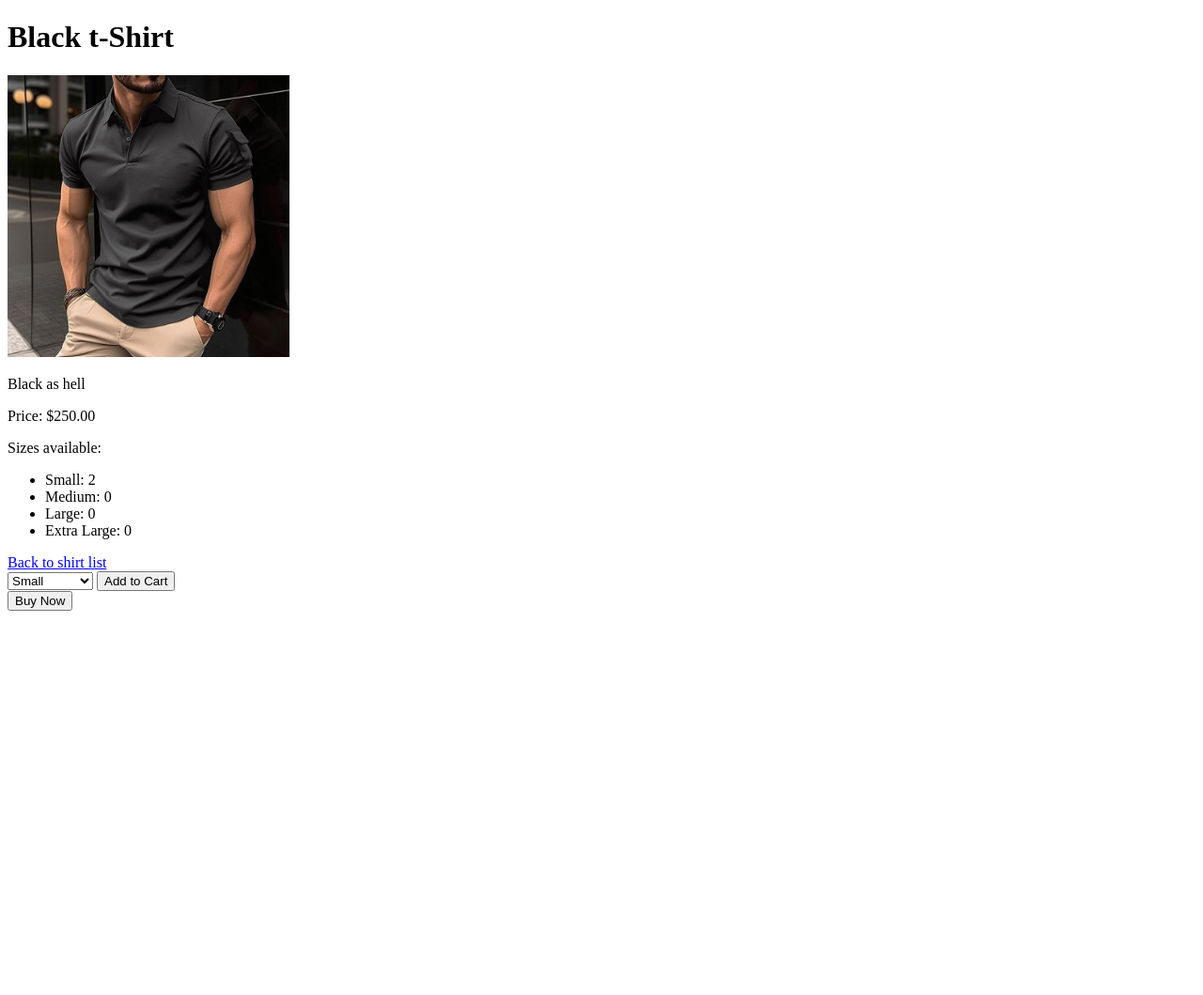
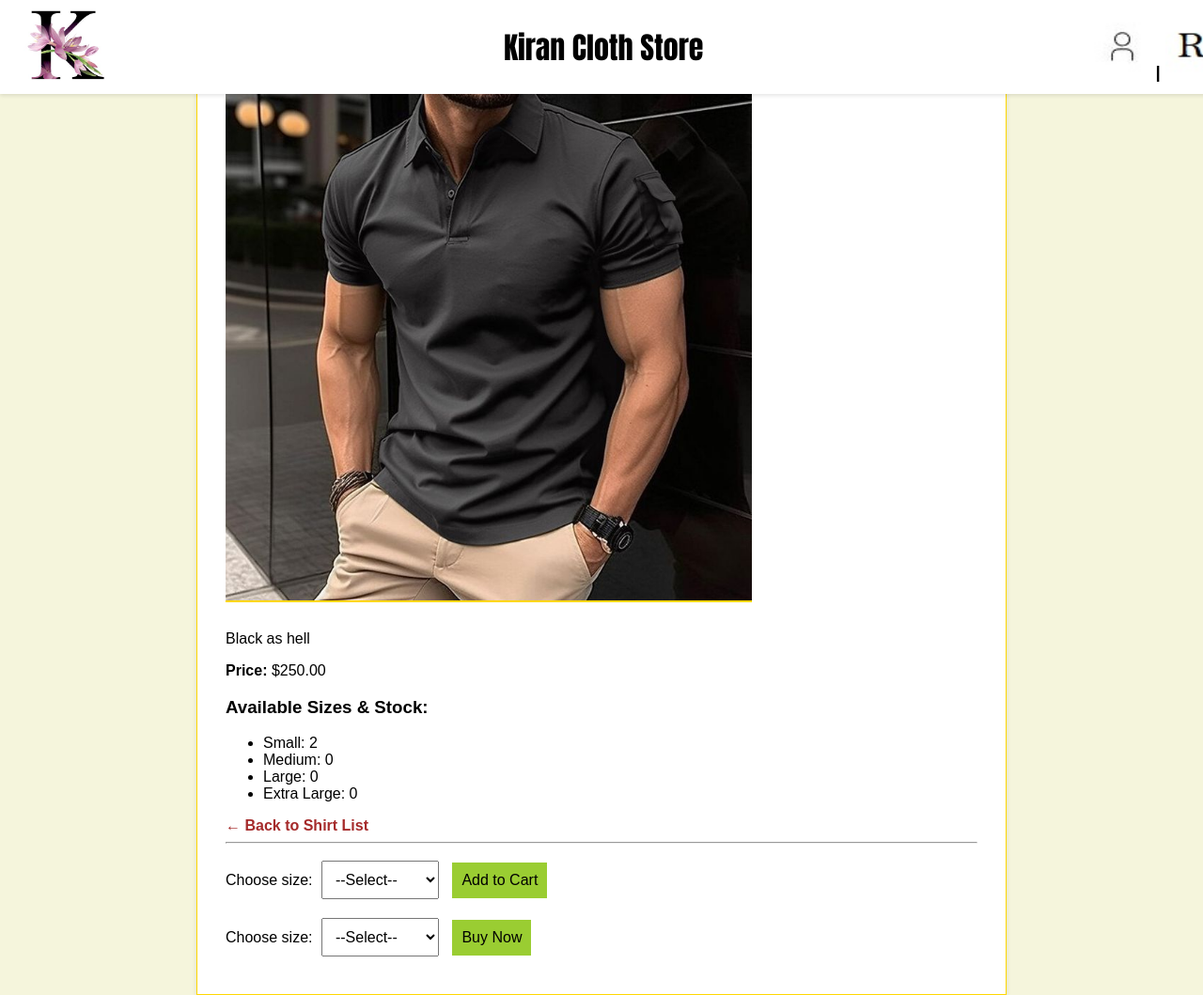
Before and after one commit to kiranbabu-pedda/cloth-store, a Django app: page /shirt/9/ in a window 1280 px wide. Shown: the whole page at 94% size. Before the commit the page ends 650 px from the top, so only its background shows below. Run offline with Django 5.2, Linux system fonts and the light colour scheme; data comes from the database, SQL or seed files in the repository.

Commit message:
Update description.html

```diff
--- a/myapp/templates/myapp/description.html
+++ b/myapp/templates/myapp/description.html
@@ -2,23 +2,130 @@
 <html>
 <head>
     <title>{{ shirt.name }}</title>
+    {% load static %}
+    <style>
+        body {
+            text-align: center;
+            background-color: beige;
+            color: black;
+            margin: 0;
+            padding: 0;
+            font-family: Arial, sans-serif;
+        }
+        .header {
+            position: fixed;
+            top: 0;
+            width: 100%;
+            height: 100px;
+            background-color: white;
+            z-index: 1000;
+            box-shadow: 0 2px 4px rgba(0, 0, 0, 0.1);
+            display: flex;
+            align-items: center;
+            justify-content: space-between;
+            padding: 0 20px;
+        }
+        .header img {
+            width: 100px;
+            height: 100px;
+        }
+        .header h1 {
+            margin: 0;
+            flex: 1;
+            text-align: center;
+            font-family: Impact, Haettenschweiler, 'Arial Narrow Bold', sans-serif;
+        }
+        .header h3 {
+            margin: 0;
+            flex: 0.13;
+            text-align: left;
+        }
+        .content {
+            padding-top: 120px;
+            max-width: 800px;
+            margin: auto;
+            text-align: left;
+            background-color: white;
+            padding: 30px;
+            border: 1px solid gold;
+            box-shadow: 0 2px 5px rgba(0,0,0,0.1);
+        }
+        .content img {
+            max-width: 70%;
+            height: auto;
+            border-bottom: 2px solid gold;
+            margin-bottom: 10px;
+        }
+        .content h2 {
+            margin-top: 0;
+        }
+        select, button {
+            padding: 10px;
+            font-size: 16px;
+            margin: 10px 5px;
+            cursor: pointer;
+        }
+        button {
+            background-color: yellowgreen;
+            border: none;
+        }
+        a {
+            text-decoration: none;
+            color: brown;
+            font-weight: bold;
+        }
+        a:hover {
+            text-decoration: underline;
+        }
+    </style>
 </head>
+
 <body>
-    <h1>{{ shirt.name }}</h1>
-    <img src="{{ shirt.image.url }}" alt="{{ shirt.name }}" width="300">
+    <div class="header">
+        <a href="{% url 'company_details' %}">
+            <img src="{% static 'myapp/k.jpeg' %}" alt="Company Logo">
+        </a>
+        <h1>Kiran Cloth Store</h1>
+        <h3>
+            {% if user.is_authenticated %}
+                <a href="{% url 'logout' %}">
+                    <img src="{% static 'myapp/logout2.jpg' %}" style="width: 60px;height: 70px;">
+                </a>
+            {% else %}
+                <a href="{% url 'login' %}">
+                    <img src="{% static 'myapp/login2.jpg' %}" style="width: 60px;height: 70px;">
+                </a>
+                |
+                <a href="{% url 'register' %}">
+                    <img src="{% static 'myapp/register2.jpg' %}" style="width: 60px;height: 70px;">
+                </a>
+            {% endif %}
+        </h3>
+    </div>
+
+    <div class="content">
+        <h2>{{ shirt.name }}</h2>
+        <img src="{{ shirt.image.url }}" alt="{{ shirt.name }}">
         <p>{{ shirt.description }}</p>
-    <p>Price: ${{ shirt.price }}</p>
-    <p>Sizes available:</p>
+        <p><strong>Price:</strong> ${{ shirt.price }}</p>
+
+        <h3>Available Sizes & Stock:</h3>
         <ul>
             <li>Small: {{ shirt.small_stock }}</li>
             <li>Medium: {{ shirt.medium_stock }}</li>
             <li>Large: {{ shirt.large_stock }}</li>
             <li>Extra Large: {{ shirt.extra_large_stock }}</li>
         </ul>
-    <a href="{% url 'shirts_list' %}">Back to shirt list</a>
+
+        <a href="{% url 'shirts_list' %}">← Back to Shirt List</a>
+
+        <hr>
+
         <form action="{% url 'add_to_cart' shirt.id %}" method="post">
             {% csrf_token %}
-        <select name="size">
+            <label for="size">Choose size:</label>
+            <select name="size" id="size" required>
+                <option value="">--Select--</option>
                 <option value="small">Small</option>
                 <option value="medium">Medium</option>
                 <option value="large">Large</option>
@@ -26,8 +133,17 @@
             </select>
             <button type="submit">Add to Cart</button>
         </form>
+
         <form action="{% url 'buy_now' shirt.id %}" method="post">
     {% csrf_token %}
+    <label for="size-buy">Choose size:</label>
+    <select name="size" id="size-buy" required>
+        <option value="">--Select--</option>
+        <option value="small">Small</option>
+        <option value="medium">Medium</option>
+        <option value="large">Large</option>
+        <option value="extra_large">Extra Large</option>
+    </select>
     <button type="submit">Buy Now</button>
 </form>
     </div>
```
Lines whose indentation alone changed are shown as unchanged.
